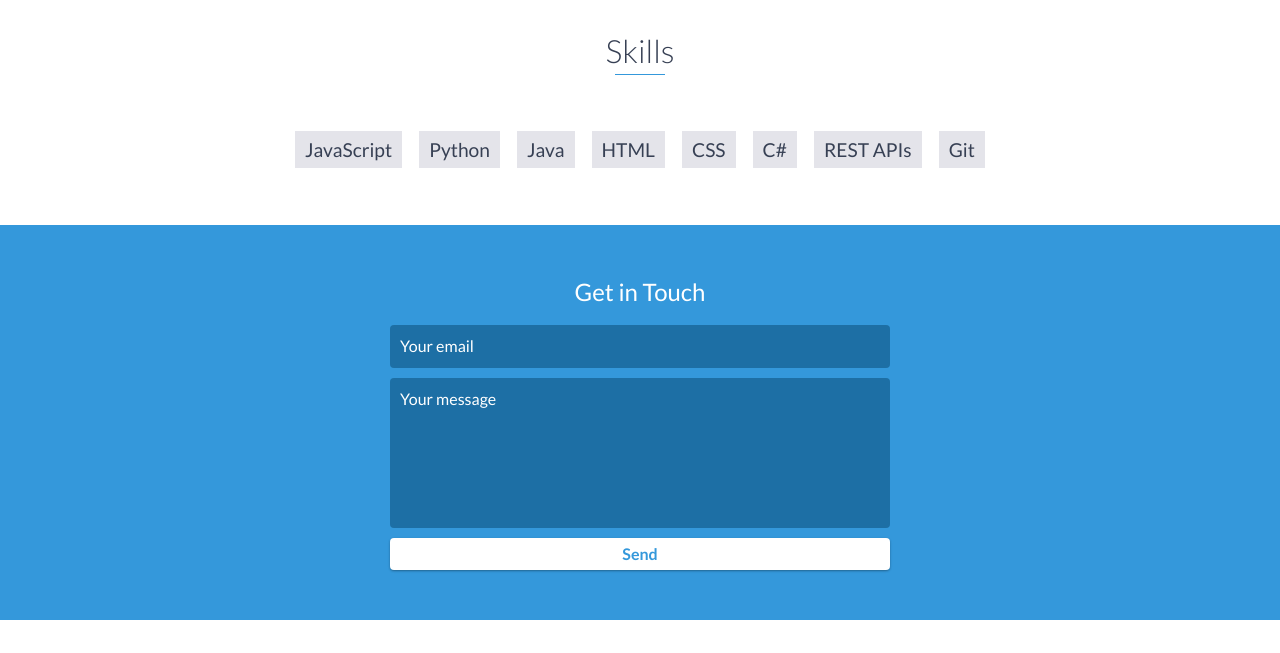
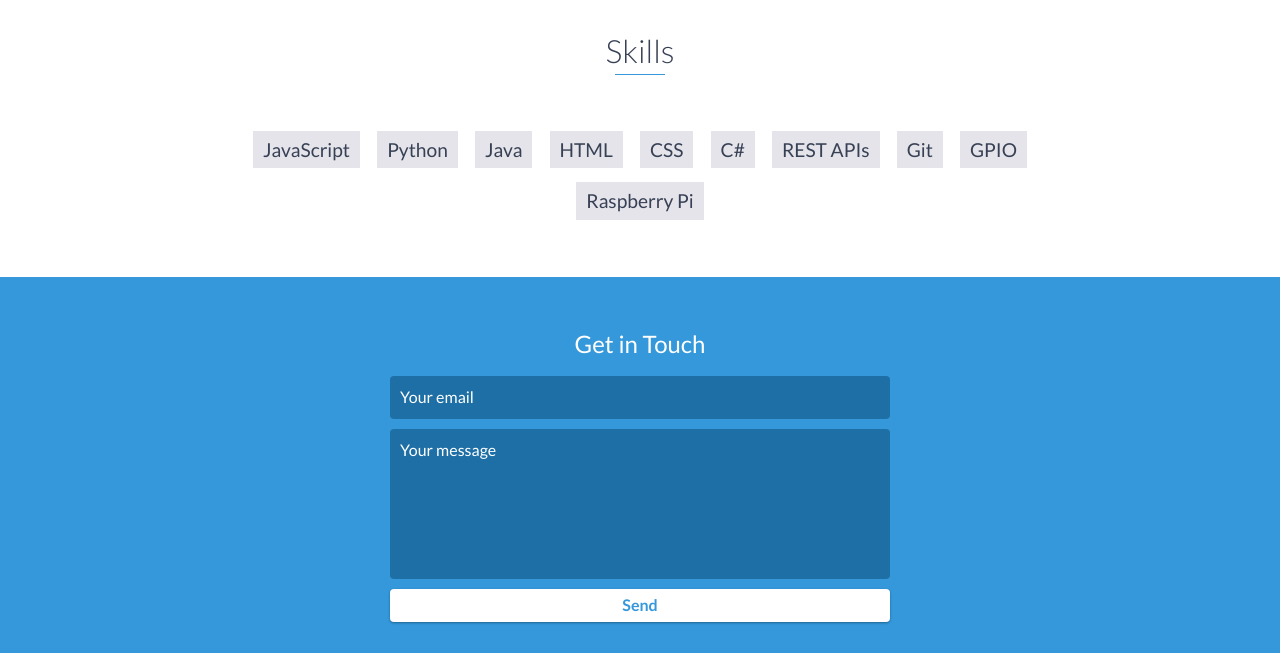
Before and after one commit to cmckee318/cmckee318.github.io, a website: page index.html in a window 1280 px wide. Shown: the part 2220-2873 px from the top of the page. Drawn offline with nearby package versions, Linux system fonts and the light colour scheme.

Commit message:
Small changes to HTML

```diff
--- a/index.html
+++ b/index.html
@@ -197,6 +197,9 @@
         <li>C#</li>
         <li>REST APIs</li>
         <li>Git</li>
+        <li>GPIO</li>
+        <li>Raspberry Pi</li>
+
     </ul>
 </div>
 <!-- End #skills -->
```
Also changed, not shown: CSC2300project.html (+1 -1 lines).
